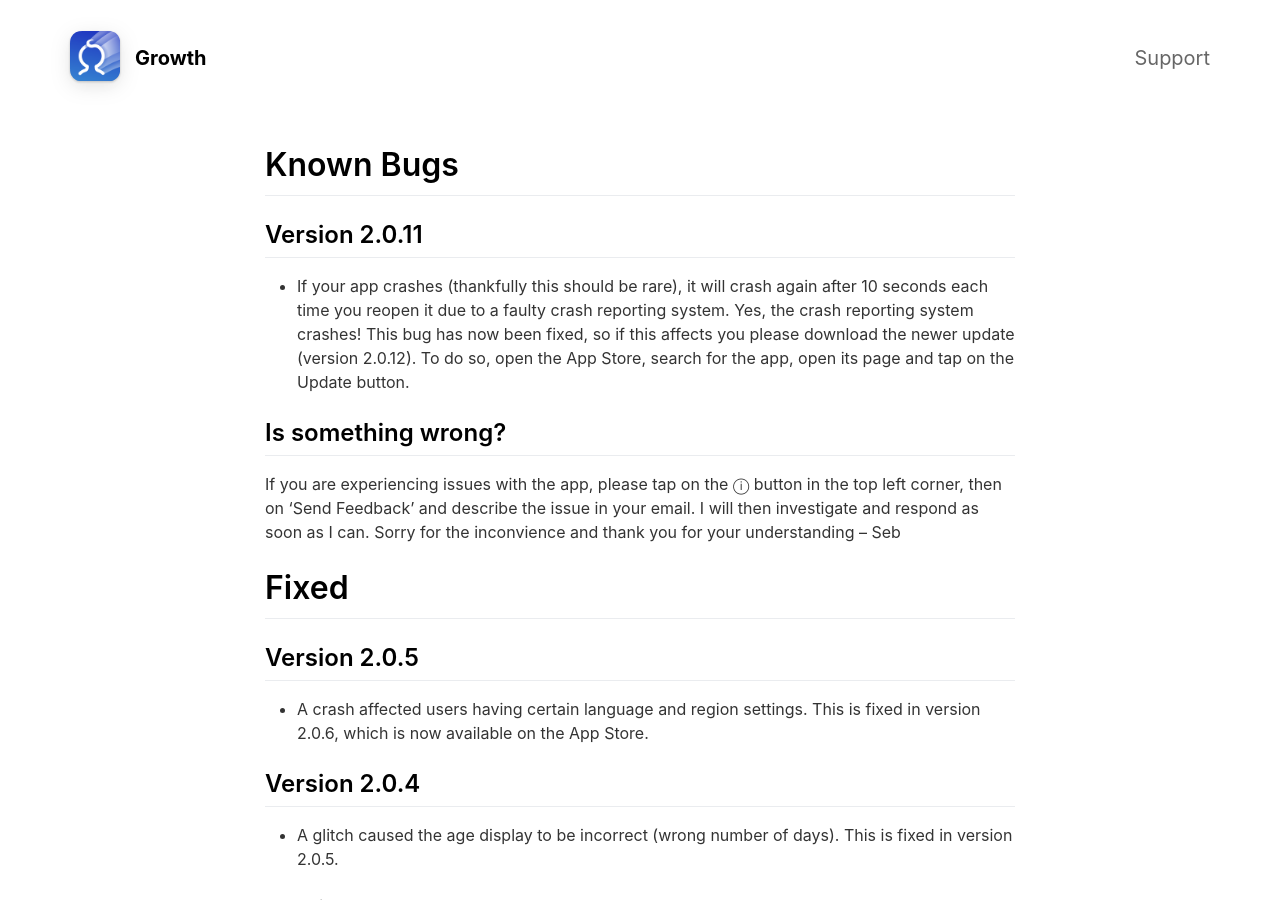
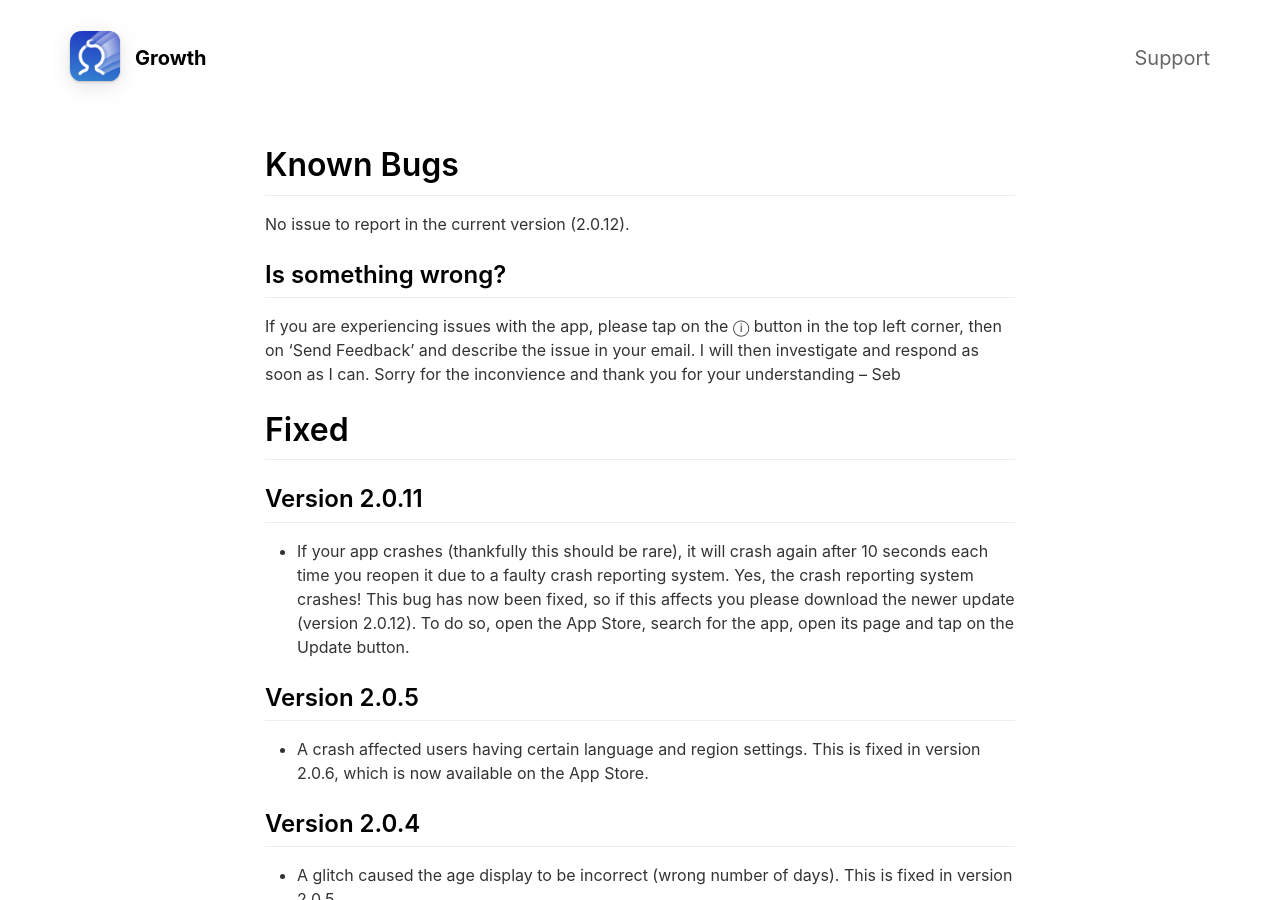
Before and after one commit to Clafou/growthchart.app, a Jekyll site: the page built from _pages/bugs.md, in a window 1280 px wide and 900 px high. Built offline with Jekyll 4.4.1, drawn with Linux system fonts in a browser that asks for light colours; nearby versions of some CDN libraries.

Commit message:
Updated bugs

```diff
--- a/_pages/bugs.md
+++ b/_pages/bugs.md
@@ -7,15 +7,17 @@ include_in_footer: false
 
 # Known Bugs
 
-## Version 2.0.11
-
-* If your app crashes (thankfully this should be rare), it will crash again after 10 seconds each time you reopen it due to a faulty crash reporting system. Yes, the crash reporting system crashes! This bug has now been fixed, so if this affects you please download the newer update (version 2.0.12). To do so, open the App Store, search for the app, open its page and tap on the Update button.
+No issue to report in the current version (2.0.12).
 
 ## Is something wrong?
 
 If you are experiencing issues with the app, please tap on the ⓘ button in the top left corner, then on 'Send Feedback' and describe the issue in your email. I will then investigate and respond as soon as I can. Sorry for the inconvience and thank you for your understanding – Seb
 
 # Fixed
+
+## Version 2.0.11
+
+* If your app crashes (thankfully this should be rare), it will crash again after 10 seconds each time you reopen it due to a faulty crash reporting system. Yes, the crash reporting system crashes! This bug has now been fixed, so if this affects you please download the newer update (version 2.0.12). To do so, open the App Store, search for the app, open its page and tap on the Update button.
 
 ## Version 2.0.5
 
```
